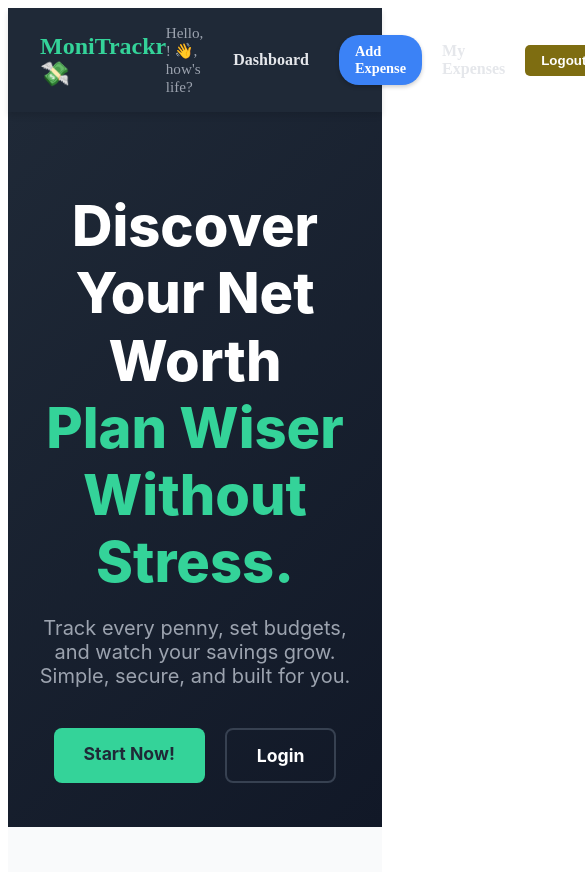
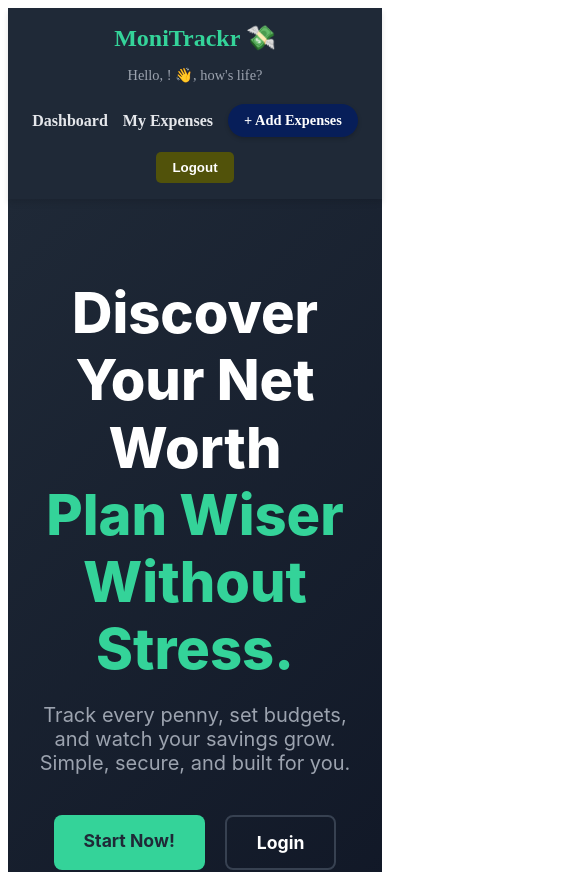
Before and after one commit to brightadieme-boop/expense-tracker, a React app in the folder frontend/: page / in a window 390 px wide. Shown: the top 872 px of the page, 585 px wide, since content can reach past the window. Built offline with nearby package versions, Linux system fonts and the light colour scheme; sample sign-in values are in the browser's storage; the HTML template or start-up script is replaced by a standard one.

Commit message:
modified the app for mobile friendly interface

```diff
--- a/frontend/src/components/Navbar.jsx
+++ b/frontend/src/components/Navbar.jsx
@@ -4,15 +4,10 @@ import { Link, useNavigate } from "react-router-dom";
 const Navbar = () => {
   const navigate = useNavigate();
 
-  // 1. Get the Token
+  // 1. Get Token & User Info
   const token = localStorage.getItem("token");
-
-  // 2. Get the User Object (Safely!)
-  // We have to JSON.parse it because it was saved as a string text
   const userString = localStorage.getItem("user");
   const user = userString ? JSON.parse(userString) : null;
-
-  // 3. Fallback name just in case the database didn't send one
   const userName = user?.full_name || "Friend";
 
   const handleLogout = () => {
@@ -22,32 +17,40 @@ const Navbar = () => {
   };
 
   return (
-    <nav style={styles.nav}>
+    <>
+      <nav className="nav-container" style={styles.nav}>
+        {/* Logo */}
         <h1
           style={styles.logo}
-        onClick={() => navigate(token ? "/dashboard" : "/login")}
+          onClick={() => navigate(token ? "/dashboard" : "/")}
         >
           MoniTrackr 💸
         </h1>
 
-      <div style={styles.links}>
+        {/* Links Section */}
+        <div className="nav-links" style={styles.links}>
           {token ? (
-          /* --- LOGGED IN --- */
+            /* --- LOGGED IN MENU --- */
             <>
-            {/* The Friendly Greeting */}
-            <span style={styles.greeting}>
-              Hello, <span style={styles.nameHighlight}>{user.full_name}</span> ! 👋, how's life?
+              {/* Hide "Hello" on very small phones to save space, or keep it centered */}
+              <span className="nav-greeting" style={styles.greeting}>
+                Hello, <span style={styles.nameHighlight}>{user.full_name}</span>! 👋, how's life?
               </span>
 
               <Link to="/dashboard" style={styles.link}>Dashboard</Link>
-            <Link to="/expenses" style={styles.addBtn}>Add Expense</Link>
               <Link to="/my-expenses" style={styles.link}>My Expenses</Link>
+
+              {/* Add Button */}
+              <Link to="/expenses" style={styles.addBtn}>
+                + Add Expenses
+              </Link>
+
               <button onClick={handleLogout} style={styles.logoutBtn}>
                 Logout
               </button>
             </>
           ) : (
-          /* --- LOGGED OUT --- */
+            /* --- PUBLIC MENU --- */
             <>
               <Link to="/login" style={styles.link}>Login</Link>
               <Link to="/register" style={styles.registerBtn}>Register</Link>
@@ -55,10 +58,40 @@ const Navbar = () => {
           )}
         </div>
       </nav>
+
+      {/* --- RESPONSIVE CSS INJECTION --- */}
+      <style>{`
+        /* Default Desktop Layout is handled by the inline styles below */
+
+        /* MOBILE LAYOUT (For screens smaller than 768px) */
+        @media (max-width: 768px) {
+          .nav-container {
+            flex-direction: column; /* Stack logo on top of links */
+            padding: 1rem !important;
+            gap: 15px;
+          }
+
+          .nav-links {
+            width: 100%;
+            justify-content: center; /* Center the buttons */
+            flex-wrap: wrap; /* Allow buttons to drop to next line */
+            gap: 15px !important; /* Space between wrapped buttons */
+          }
+
+          .nav-greeting {
+            display: block;
+            width: 100%;
+            text-align: center;
+            margin-right: 0 !important;
+            margin-bottom: 5px;
+          }
+        }
+      `}</style>
+    </>
   );
 };
 
-// --- STYLES ---
+// --- BASE STYLES ---
 const styles = {
   nav: {
     display: "flex",
@@ -71,63 +104,23 @@ const styles = {
     position: "relative",
     zIndex: 9999,
   },
-  logo: {
-    fontSize: "1.5rem",
-    fontWeight: "bold",
-    cursor: "pointer",
-    margin: 0,
-    color: "#34d399",
+  logo: { fontSize: "1.5rem", fontWeight: "bold", cursor: "pointer", color: "#34d399", margin: 0 },
+  links: { display: "flex", gap: "20px", alignItems: "center" },
+  greeting: { color: "#9ca3af", fontSize: "0.9rem", marginRight: "10px", fontWeight: "500" },
+  nameHighlight: { color: "#fff", fontWeight: "bold" },
+  link: { color: "#e5e7eb", textDecoration: "none", fontSize: "1rem", fontWeight: "600" },
+
+  // Pill Button
+  addBtn: {
+    backgroundColor: "#071e59ff",
+    color: "white", padding: "8px 16px", borderRadius: "20px",
+    textDecoration: "none", fontWeight: "bold", fontSize: "0.9rem",
+    boxShadow: "0 2px 4px rgba(0,0,0,0.2)",
+    whiteSpace: "nowrap", // Prevents text from breaking inside button
   },
-  links: {
-    display: "flex",
-    gap: "20px",
-    alignItems: "center",
-  },
-  greeting: {
-    color: "#9ca3af", // Soft gray so it doesn't distract too much
-    fontSize: "0.95rem",
-    marginRight: "10px", // Push it a bit away from the buttons
-    fontWeight: "500",
-  },
-  nameHighlight: {
-    color: "#fff", // Make the name bright white
-    fontWeight: "bold",
-  },
-  link: {
-    color: "#e5e7eb",
-    textDecoration: "none",
-    fontSize: "1rem",
-    fontWeight: "600",
-    cursor: "pointer",
-  },
-  addBtn: {
-    backgroundColor: "#3b82f6",
-    color: "white",
-    padding: "8px 16px",
-    borderRadius: "20px", // Makes it rounded(pill shape)
-    textDecoration: "none",
-    fontWeight: "bold",
-    fontSize: "0.9rem",
-    boxShadow: "0 2px 4px rgba(0,0,0,0.2)",
-    marginLeft: "10px", //adds a little breathing room
-  },
-  logoutBtn: {
-    backgroundColor: "#7e6d11ff",
-    color: "white",
-    border: "none",
-    padding: "8px 16px",
-    borderRadius: "5px",
-    cursor: "pointer",
-    fontWeight: "bold",
-  },
-  registerBtn: {
-    backgroundColor: "#34d399",
-    color: "#1f2937",
-    textDecoration: "none",
-    padding: "8px 16px",
-    borderRadius: "5px",
-    fontWeight: "bold",
-  }
+
+  logoutBtn: { backgroundColor: "#51520aff", color: "white", border: "none", padding: "8px 16px", borderRadius: "5px", cursor: "pointer", fontWeight: "bold" },
+  registerBtn: { backgroundColor: "#096846ff", color: "#1f2937", textDecoration: "none", padding: "8px 16px", borderRadius: "5px", fontWeight: "bold" }
 };
 
 export default Navbar;
--- a/frontend/src/pages/Dashboard.jsx
+++ b/frontend/src/pages/Dashboard.jsx
@@ -75,7 +75,7 @@ export default function Dashboard() {
 
     return (
         <div style={{ padding: "20px" }}>
-            <h1>Welcome to your Dashboard, {user.full_name}!</h1>
+            <h1>Hi {user.full_name}, Welcome to your Dashboard</h1>
 
             <MonthPicker
                 selectedMonth={selectedMonth}
@@ -85,7 +85,8 @@ export default function Dashboard() {
             <div style={{
                 display: "flex",
                 gap: "20px",
-                margin: "20px 0"
+                margin: "20px 0",
+                flexWrap: "wrap"
             }}>
                 <div style={{
                     flex: 1,
@@ -156,7 +157,7 @@ export default function Dashboard() {
             </div>
 
             <div className="dashboard-section">
-                <h2>Spending Breakdown</h2>
+                <h2>Here's Your Spending Breakdown</h2>
 
                 <div
                  className="chart-wrapper"
```
Lines whose indentation alone changed are shown as unchanged.
